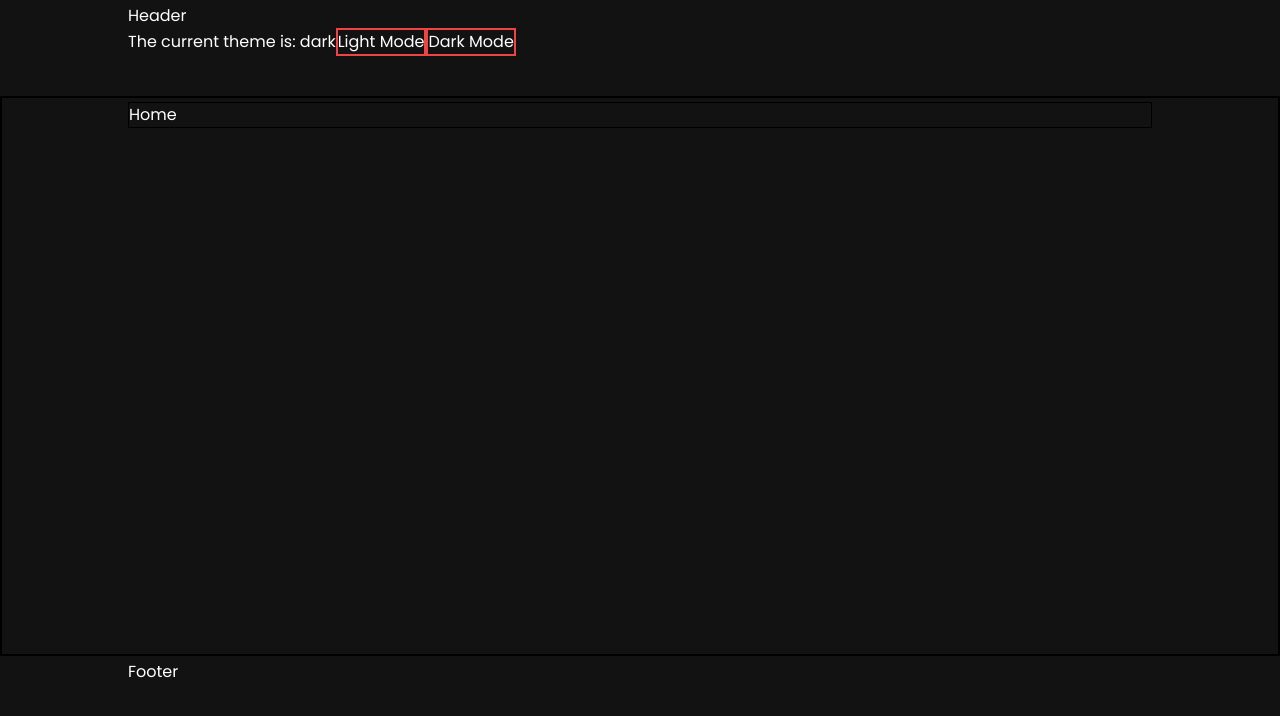
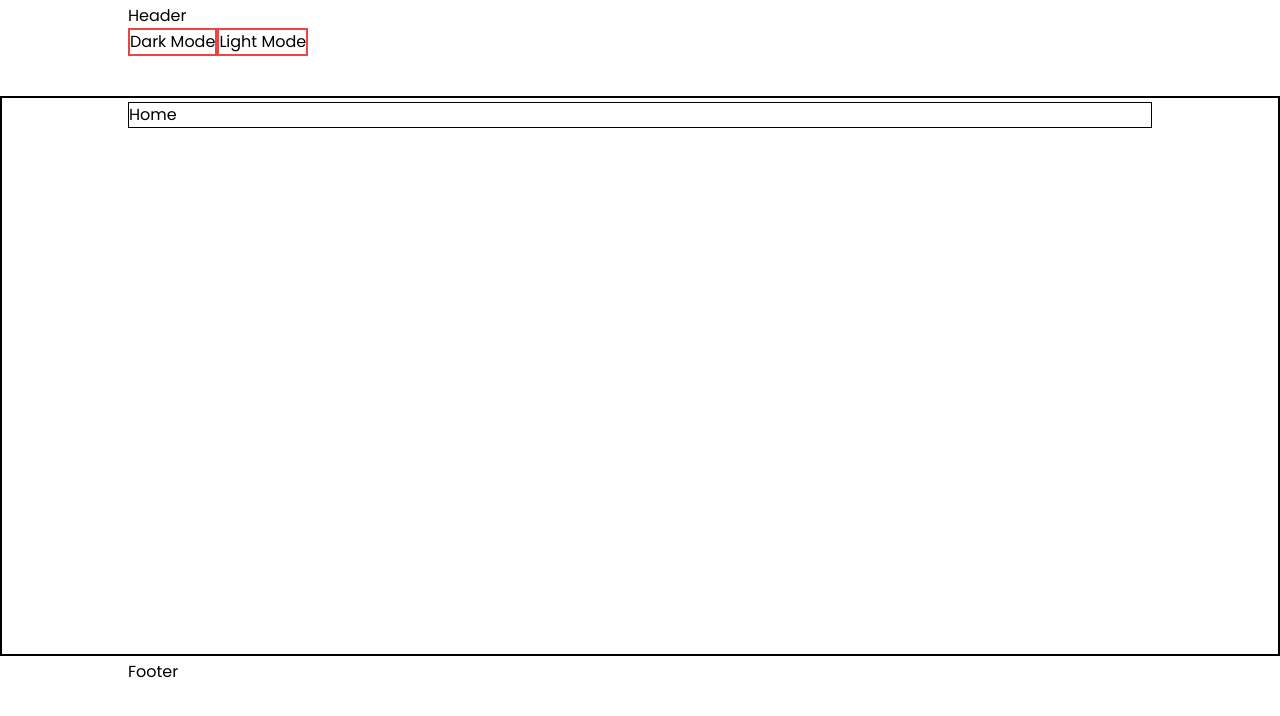
Before and after one commit to leobez/personal, a Next.js app: page / in a window 1280 px wide. Shown: the top 716 px of the page. Built offline with nearby package versions, Linux system fonts and the light colour scheme.

Commit message:
progress on theme selector

```diff
--- a/app/globals.css
+++ b/app/globals.css
@@ -1,3 +1,19 @@
 @tailwind base;
 @tailwind components;
 @tailwind utilities;
+
+.slateDark {
+    --color01: '#374151';
+    --color02: '#1e293b';
+    --color03: '#0f172a';
+    --color04: '#020617';
+    --colorText: '#ffffff';
+}
+
+.slateLight {
+    --color01: '#f1f5f9';
+    --color02: '#e2e8f0';
+    --color03: '#cbd5e1';
+    --color04: '#94a3b8';
+    --colorText: '#000000';
+}
--- a/app/layout.tsx
+++ b/app/layout.tsx
@@ -3,7 +3,6 @@ import { Poppins } from "next/font/google";
 import "./globals.css";
 import Header from "@/components/Header";
 import Footer from "@/components/Footer";
-import { Providers } from "./provider";
 
 const poppins = Poppins({subsets: ["latin"], weight: ["100","200","300","400","500","600","700","800","900"]})
 
@@ -19,10 +18,9 @@ export default function RootLayout({
 }>) {
 
   return (
-      <html lang="pt-br">
+      <html lang="pt-br" suppressHydrationWarning>
 
-        <body className={poppins.className}>
-          <Providers>
+        <body className={`${poppins.className} slateLight`} id="root">
             <div className="min-h-screen h-fit flex flex-col">
 
               {/* HEADER */}
@@ -39,7 +37,6 @@ export default function RootLayout({
               <Footer/>
 
             </div>
-          </Providers>
         </body>
 
       </html>
--- a/app/provider.tsx
+++ b/app/provider.tsx
@@ -2,9 +2,9 @@
 
 import { ThemeProvider } from "next-themes"
 
-export function Providers({children}:any) {
+export function Providers({children}:{children:React.ReactNode}) {
     return (
-        <ThemeProvider defaultTheme="dark">
+        <ThemeProvider attribute="class">
             {children}
         </ThemeProvider>
     )
--- a/components/Header.tsx
+++ b/components/Header.tsx
@@ -5,8 +5,8 @@ import ThemeSwitcher from "./ThemeSwitcher";
 export default function Header() {
 
     return (
-        <header className={`h-24 w-full p-1`}>
-            <div className="max-w-[1024px] h-full mx-auto">
+        <header className={`h-24 w-full p-1 bg-color04`}>
+            <div className="max-w-[1024px] h-full mx-auto bg-color04">
                 Header
                 <ThemeSwitcher/>
             </div>
--- a/components/ThemeSwitcher.tsx
+++ b/components/ThemeSwitcher.tsx
@@ -1,20 +1,49 @@
+'use client'
+
 import { useTheme } from "next-themes";
 import { useEffect, useState } from "react";
 
 export default function ThemeSwitcher() {
+
     const [mounted, setMounted] = useState<boolean>(false)
 
-    const {theme, setTheme} = useTheme()
+    useEffect(() => {
+        setMounted(true)
+    }, [])
 
-    useEffect(() => {setMounted(true)}, [])
+    const updateTheme = (e:any):void => {
+        e.preventDefault()
+        console.log('chamou')
+
+        const selectedTheme = e.target.id
+        if (!selectedTheme) return;
+
+        const ROOT  = document.querySelector("body#root")
+        if (!ROOT) return;
+
+        // Remove all others themes
+        const possibleThemes:string[] = [
+            'slateDark',
+            'slateLight'
+        ]
+
+        possibleThemes.map((possibleTheme:string) => {
+            Object.values(ROOT.classList).map((currentTheme:string) => {
+                if (possibleTheme === currentTheme) {
+                    ROOT.classList.remove(currentTheme)
+                }
+            })
+        })
+
+        ROOT.classList.add(selectedTheme)
+    }
 
     if (!mounted) return;
 
     return (
         <div>
-        The current theme is: {theme}
-            <button onClick={() => setTheme('light')} className="border-2 border-red-500">Light Mode</button>
-            <button onClick={() => setTheme('dark')} className="border-2 border-red-500">Dark Mode</button>
+            <button onClick={(e) => updateTheme(e)} id="slateDark" className="border-2 border-red-500">Dark Mode</button>
+            <button onClick={(e) => updateTheme(e)} id="slateLight" className="border-2 border-red-500">Light Mode</button>
         </div>
     )
 }
--- a/tailwind.config.ts
+++ b/tailwind.config.ts
@@ -13,6 +13,23 @@ const config: Config = {
         "gradient-conic":
           "conic-gradient(from 180deg at 50% 50%, var(--tw-gradient-stops))",
       },
+      colors: {
+        color01: {
+          DEFAULT: 'var(--color01)'
+        },
+        color02: {
+          DEFAULT: 'var(--color02)'
+        },
+        color03: {
+          DEFAULT: 'var(--color03)'
+        },
+        color04: {
+          DEFAULT: 'var(--color04)'
+        },
+        colorText: {
+          DEFAULT: 'var(--colorText)'
+        },
+      }
     },
   },
 
```
Also changed, not shown: todo.txt.
